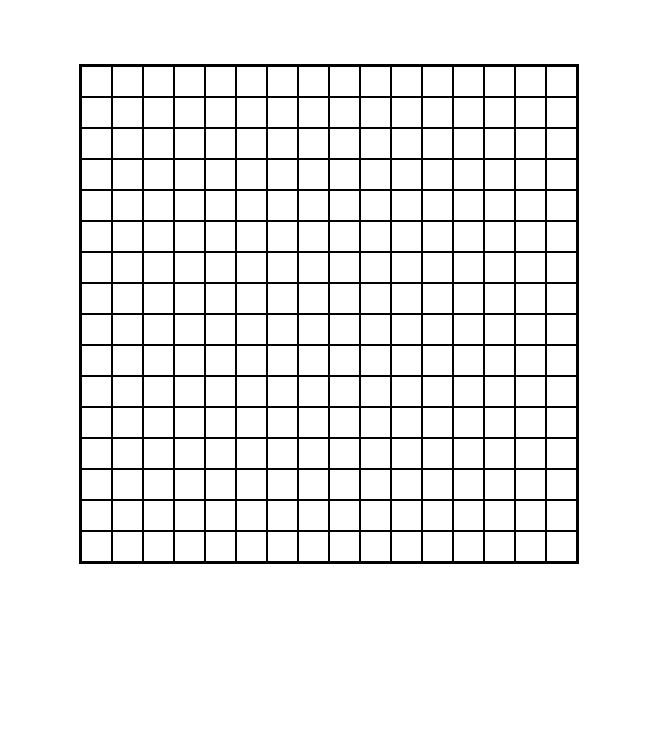
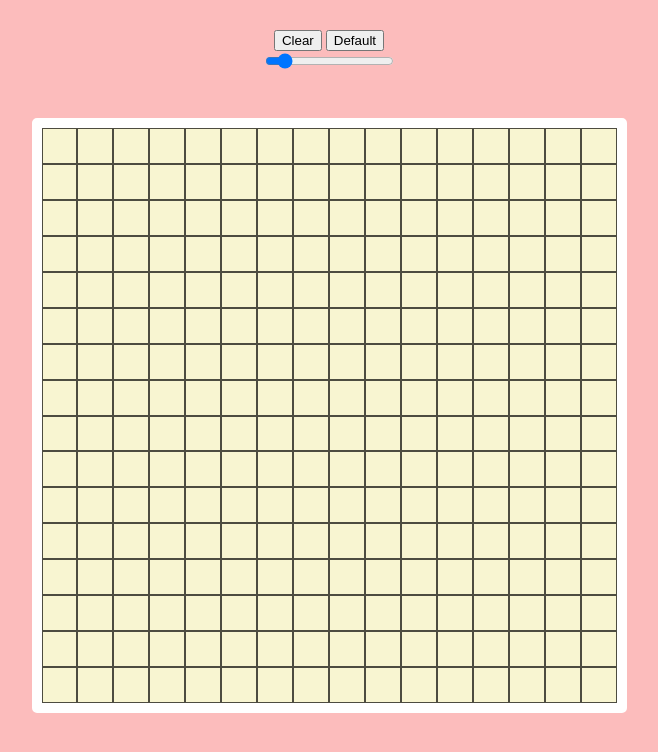
Before and after one commit to fortymilefox/etchasketch, a plain HTML site: page index.html in a window 1280 px wide. Shown: the whole page, without its empty margins (311-969 px from the left). Drawn offline with Linux system fonts and the light colour scheme.

Commit message:
refactor code for increased funtionality

```diff
--- a/index.html
+++ b/index.html
@@ -13,10 +13,14 @@
     <link rel="stylesheet" href="styles.css">
   </head>
   <body>
-    <div id="outer-container" class="container">
-      <div id="grid-container" class="grid"></div>
+    <div class="btn-controls">
+      <button id="clear">Clear</button>
+      <button id="default">Default</button>
     </div>
-
-    <script src="scripts.js"></script>
+    <div class="slider">
+      <input type="range" min="6" max="100" value="16" id="slider">
+    </div>
+    <div class="grid-container"></div>
   </body>
+  <script src="scripts.js"></script>
 </html>
--- a/scripts.js
+++ b/scripts.js
@@ -1,21 +1,37 @@
-const gridContainer = document.querySelector("#grid-container");
+const gridContainer = document.querySelector('.grid-container');
 
-window.addEventListener("load", loadGrid);
 
-function loadGrid() {
-  setGrid(16);
-  addSquares(16);
-}
+makeGrid = () => {
+  for(let i = 0; i < 256; i++) {
+    const div = document.createElement('div');
+    div.classList.add('cell');
+    div.addEventListener('mouseover', function(event){
+      event.target.style.backgroundColor = 'black';
+    })
+    gridContainer.appendChild(div);
+  }
+};
 
-function setGrid(size) {
-  gridContainer.style.gridTemplateColumns = `repeat(${size}, 1fr)`;
-}
+const slider = document.querySelector('#slider')
+const gridValue = document.querySelector('.value');
+slider.addEventListener('input', function(){
+  let newValue = document.getElementById('slider').value;
+  gridValue.textContent = newValue;
+  removeAllChildNodes(gridContainer);
+  gridContainer.setAttribute('style', `grid-template-colums: repeat(${newValue}, 2fr); grid-template-rows: repeat(${newValue}, 2fr);`)
+  for (let i = 0; i < newValue * newValue; i++) {
+    const div = document.createElement('div');
+    div.classList.add('cell');
+  }
+});
 
-function addSquares(size) {
-  for (let i = 0; i < size * size; i++) {
-    const gridSquare = document.createElement("div");
-    gridSquare.classList = "grid-square";
-    gridContainer.appendChild(gridSquare);
+const clearGrid = document.querySelector('#clear');
+clearGrid.addEventListener('click', function(){
+  let sliderAmount = document.getElementById('slider').value;
+  let cell = gridContainer.children;
+  for (let i = 0; i < sliderAmount*sliderAmount; i++) {
+    cell[i].style.backgroundColor = 'rgba(248, 248, 210, 0.952)';
   }
-}
-//  addSquares();
+});
+
+makeGrid();
--- a/styles.css
+++ b/styles.css
@@ -1,21 +1,24 @@
-* {
-  box-sizing: border-box;
-  padding: 0;
-  margin: 0;
+body {
+  display: flex;
+  justify-content: center;
+  align-items: center;
+  flex-direction: column;
+  background-color: rgba(248, 73, 73, 0.363);
+  margin-top: 30px;
 }
 
-.container {
-  padding: 1rem;
+.grid-container {
+  margin-top: 45px;
+  display: inline-grid;
+  grid-template-columns: repeat(16, 2fr);
+  grid-template-rows: repeat(16, 2fr);
+  border: 10px solid white;
+  border-radius: 5px;
+  height: 575px;
+  width: 575px;
 }
 
-.grid {
-  display: grid;
-  max-width: 500px;
-  min-height: 500px;
-  margin: 3rem auto;
-  border: 2px solid;
+.cell {
+  background-color: rgba(248, 248, 210, 0.952);
+  border: 0.75px solid rgba(0, 0, 0, 0.692)
 }
-
-.grid-square {
-  border: 1px solid black;
-}
```
